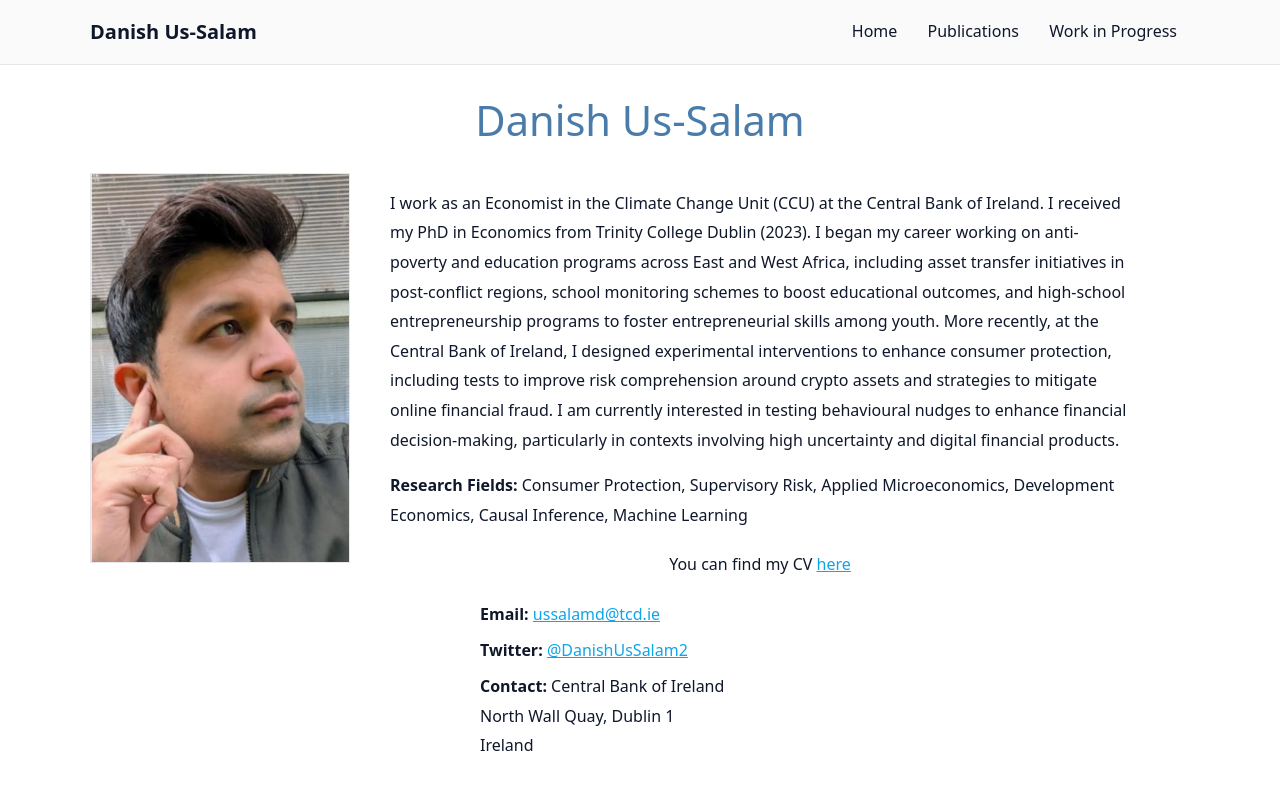
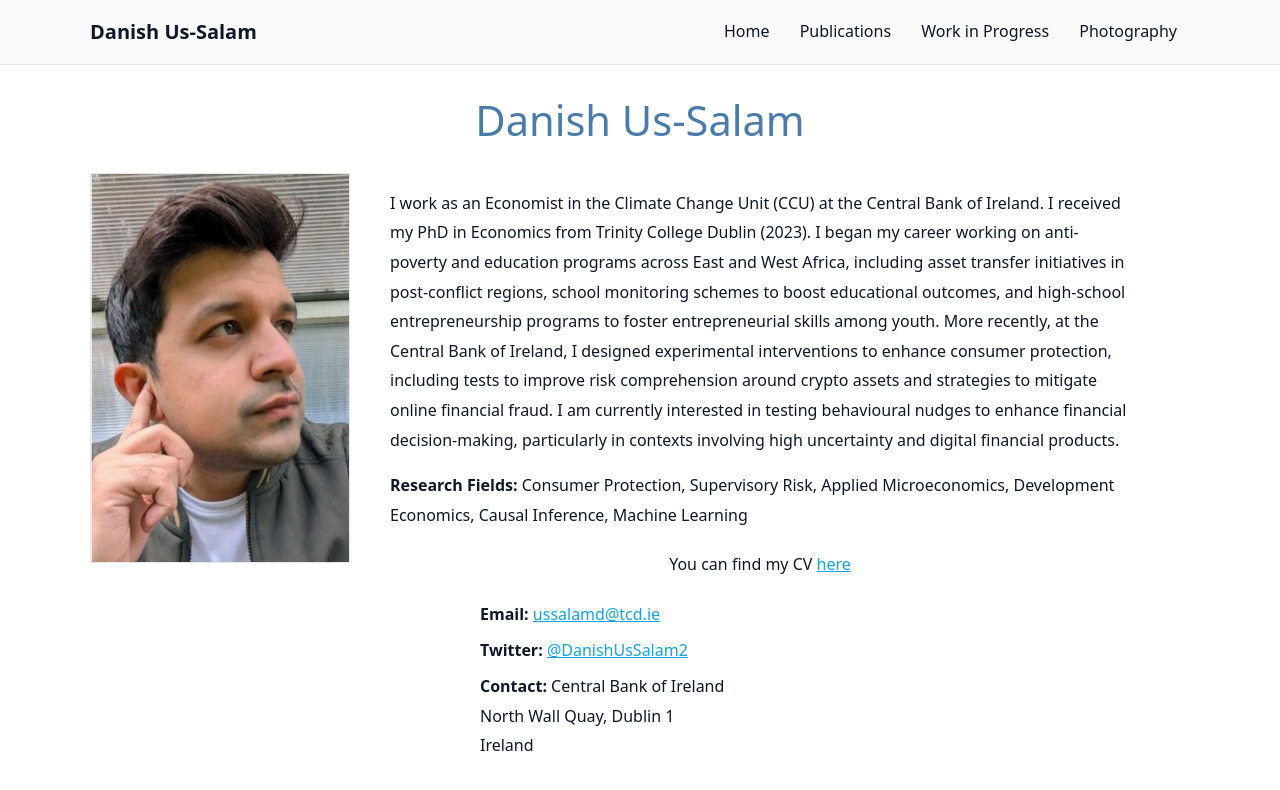
Before and after one commit to danishussalam/danishussalam.github.io, a Jekyll site: the page built from index.md, in a window 1280 px wide. Shown: the top 790 px of the page. Built offline with Jekyll 4.4.1, drawn with Linux system fonts in a browser that asks for light colours.

Commit message:
Update default.html

```diff
--- a/_layouts/default.html
+++ b/_layouts/default.html
@@ -18,6 +18,7 @@
           <a href="{{ '/'       | relative_url }}">Home</a>
           <a href="{{ '/research' | relative_url }}">Publications</a>
           <a href="{{ '/wip' | relative_url }}">Work in Progress</a>
+          <a href="{{ '/pg' | relative_url }}">Photography</a>
         </nav>
       </div>
     </header>
```
